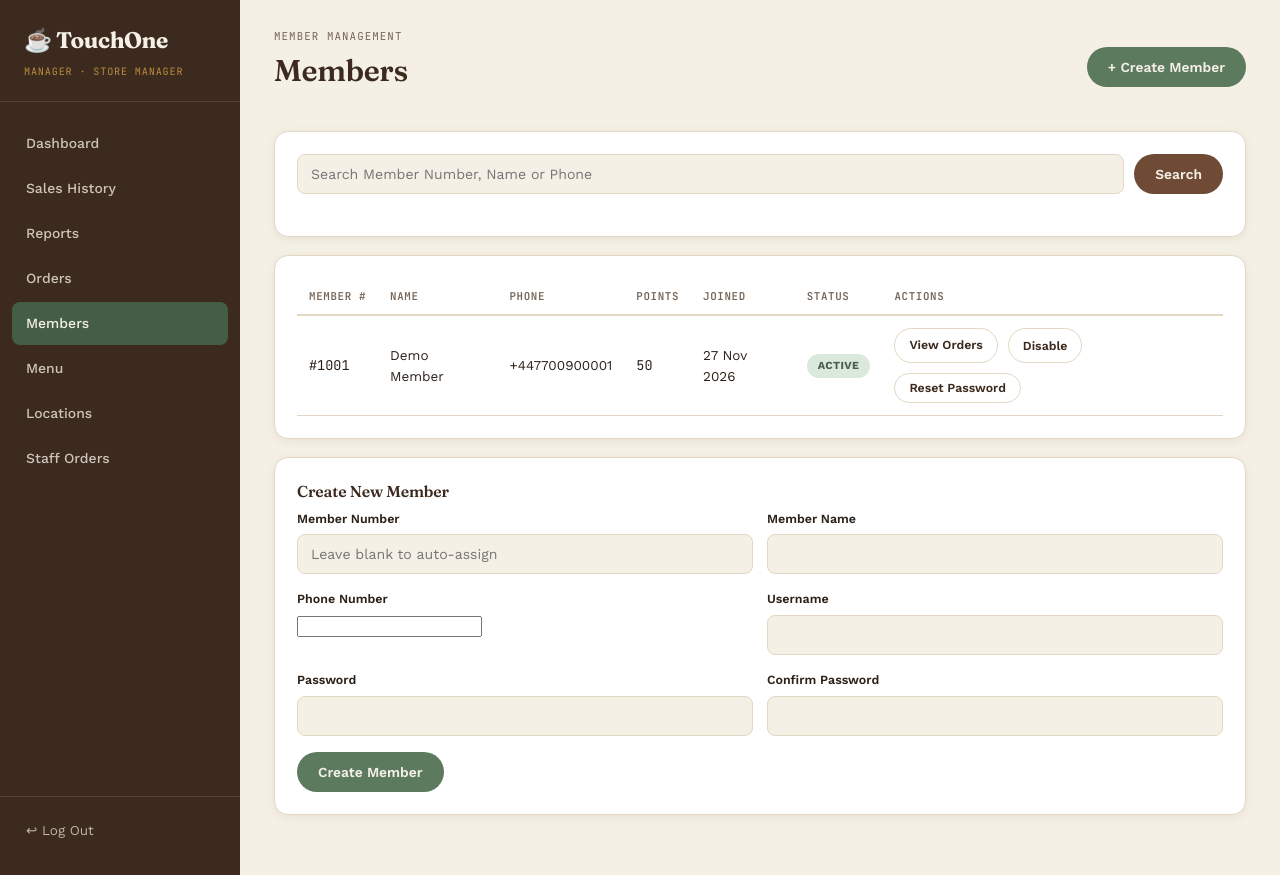
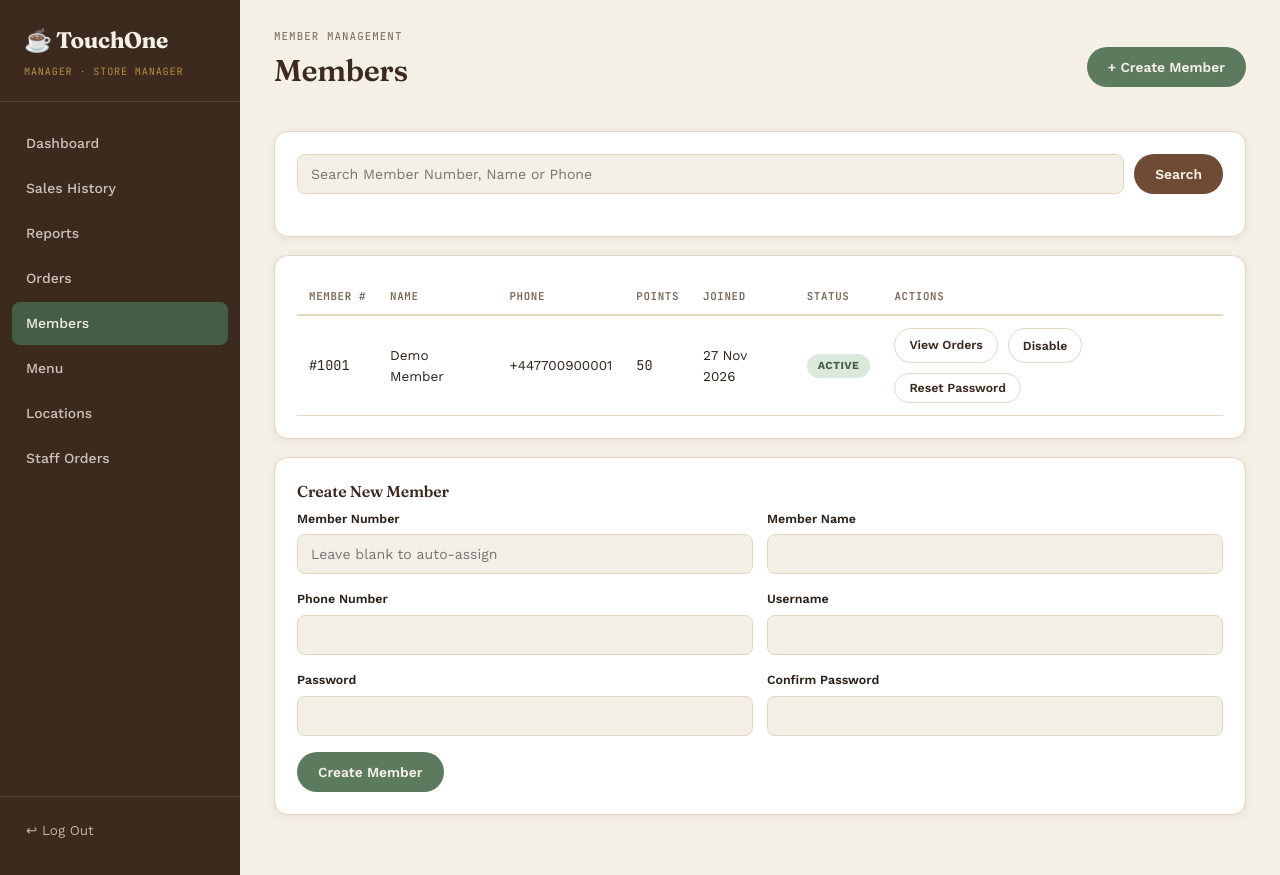
Before and after one commit to sarangikaa/TouchOne, a Flask app: page /manager/members in a window 1280 px wide. Run offline with Flask 3, Linux system fonts and the light colour scheme; a user stored in the database is signed in; data comes from the database, SQL or seed files in the repository.

Commit message:
Update style.css

```diff
--- a/app/static/css/style.css
+++ b/app/static/css/style.css
@@ -1,9 +1,3 @@
-/* ==========================================================================
-   Coffee Shop POS — Design Tokens
-   Palette: warm cream, coffee brown, dark charcoal, soft beige, muted green
-   Type: "Fraunces" (display) + "Work Sans" (body/UI) + "JetBrains Mono" (data)
-   ========================================================================== */
-
 :root {
   --cream: #f5f0e6;
   --beige: #e9e0cd;
@@ -263,7 +257,7 @@ button { font-family: var(--font-body); cursor: pointer; }
 
 label { display: block; font-size: 0.83rem; font-weight: 600; color: var(--text-main); margin-bottom: 6px; }
 
-input[type="text"], input[type="password"], input[type="number"],
+input[type="text"], input[type="password"], input[type="number"], input[type="tel"],
 input[type="date"], input[type="search"], select, textarea {
   width: 100%;
   padding: 11px 13px;
```
